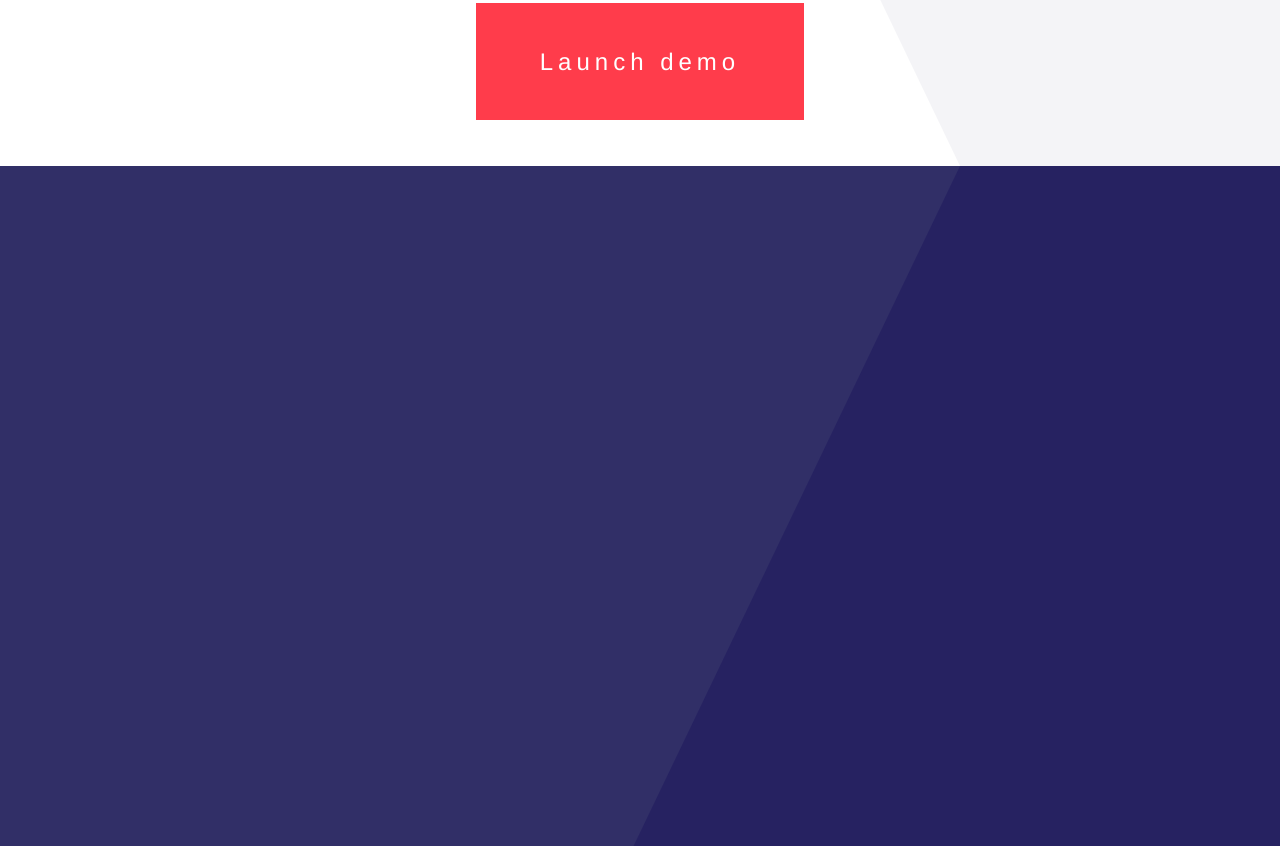
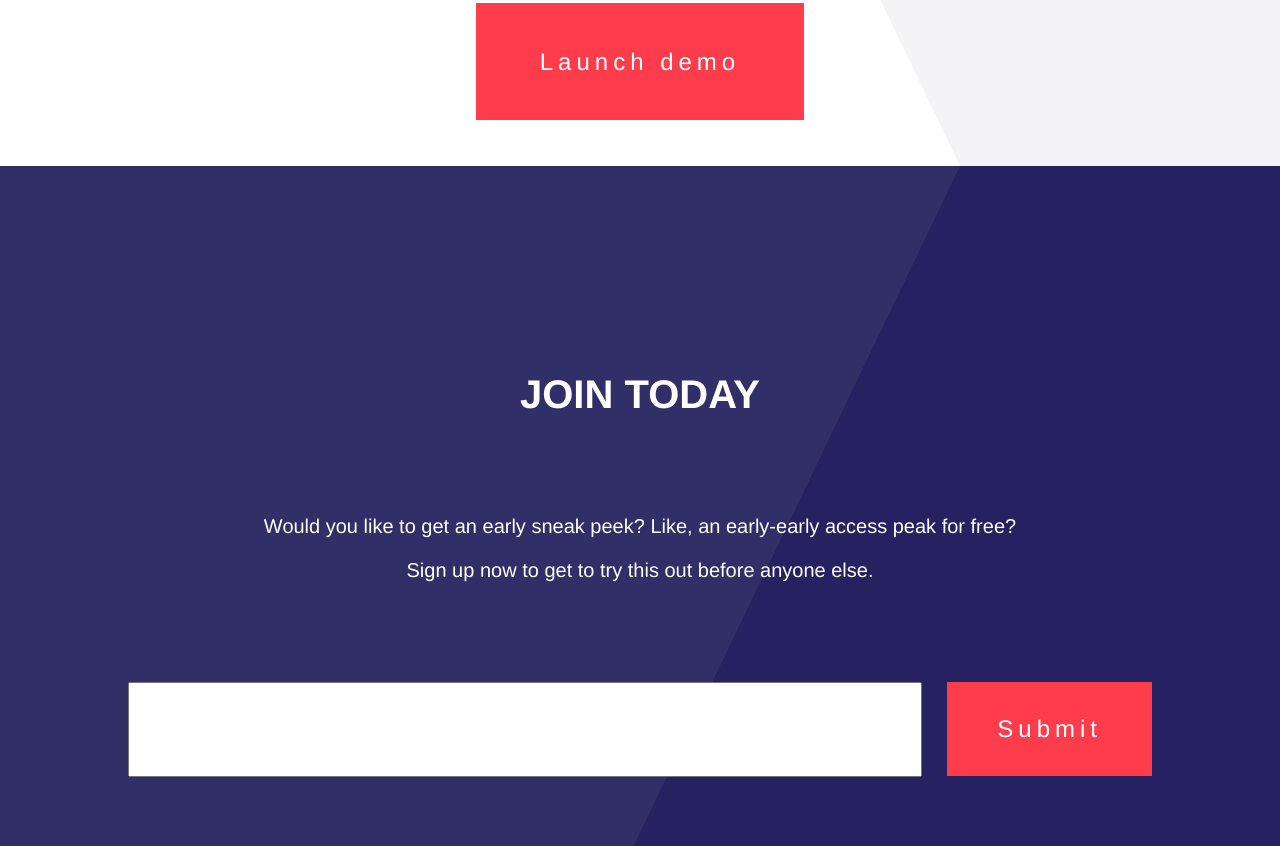
Before and after one commit to rvdleun/onoffice-website, a website: page index.html in a window 1280 px wide. Shown: the part 1834-2680 px from the top of the page. Drawn offline with Linux system fonts and the light colour scheme.

Commit message:
Added join-today screen

```diff
--- a/index.html
+++ b/index.html
@@ -40,7 +40,7 @@
     </div>
 
     <div class="content launch-demo">
-      <a href="#">
+      <a class="button" href="#">
         Launch demo
       </a>
     </div>
@@ -50,6 +50,23 @@
   </div>
 
   <div id="join-today" class="screen background-blue">
+    <div class="container">
+      <div class="content">
+        <h1>Join today</h1>
+        <div class="text">
+          <p>Would you like to get an early sneak peek? Like, an early-early access peak for free?</p>
+          <p>Sign up now to get to try this out before anyone else.</p>
+        </div>
+
+        <div class="form">
+          <input type="email" />
+          <button href="#" class="button">
+            Submit
+          </button>
+        </div>
+      </div>
+    </div>
+
     <div class="background-divider background-divider-left"></div>
     <div class="background-divider background-divider-right"></div>
   </div>
--- a/sass/_intro.scss
+++ b/sass/_intro.scss
@@ -2,24 +2,12 @@
 
 #intro {
   .content {
-    h1 {
-      font-size: 40px;
-      padding-top: 110px;
-      padding-bottom: 110px;
-      text-align: center;
-      text-transform: uppercase;
-    }
-
     .text {
-      float: left;
-      font-size: 20px;
       color: #262261;
-      line-height: 34px;
       width: 506px;
 
       p {
         margin-left: 100px;
-        margin-bottom: 10px;
       }
     }
 
@@ -49,22 +37,5 @@
     position: absolute;
     bottom: 85px;
     text-align: center;
-
-    a {
-      background-color: $color-red-light;
-      font-size: 24px;
-      color: #FFFFFF;
-      letter-spacing: 5px;
-      text-align: center;
-      line-height: 38px;
-      text-decoration: none;
-
-      padding: 45px 64px;
-      transition: 1s all;
-    }
-
-    a:hover {
-      background-color: $color-red-dark;
-    }
   }
 }
--- /dev/null
+++ b/sass/_jointoday.scss
@@ -0,0 +1,35 @@
+@import 'variables';
+
+#join-today {
+  color: $color-white-light;
+  text-align: center;
+
+  .content {
+    top: calc(50vh - 202px);
+  }
+
+  h1,
+  .text {
+    padding-top: 0;
+    padding-bottom: 85px;
+  }
+
+  p {
+    width: 1024px;
+  }
+
+  .form {
+    input {
+      float: left;
+      font-size: 18px;
+      width: calc(100% - 230px);
+      padding: 35px 45px;
+      color: $color-black;
+    }
+
+    button {
+      float: right;
+      padding: 28px 50px;
+    }
+  }
+}
--- a/sass/_screen.scss
+++ b/sass/_screen.scss
@@ -65,5 +65,40 @@
     left: calc((100vw / 2) - 512px);
     width: 1024px;
     z-index: 100;
+
+    h1 {
+      font-size: 40px;
+      padding-top: 110px;
+      padding-bottom: 110px;
+      text-align: center;
+      text-transform: uppercase;
+    }
+
+    .text {
+      float: left;
+      font-size: 20px;
+      line-height: 34px;
+
+      p {
+        margin-bottom: 10px;
+      }
+    }
+
+    .button {
+      background-color: $color-red-light;
+      font-size: 24px;
+      color: #FFFFFF;
+      letter-spacing: 5px;
+      text-align: center;
+      line-height: 38px;
+      text-decoration: none;
+
+      padding: 45px 64px;
+      transition: 1s all;
+    }
+
+    .button:hover {
+      background-color: $color-red-dark;
+    }
   }
 }
--- a/sass/_variables.scss
+++ b/sass/_variables.scss
@@ -24,6 +24,7 @@ $spacer: 1rem;
 $media-screen-min-height: "screen and (max-height: $screen-min-height)";
 $screen-min-height: 1000px;
 
+$color-black: #000000;
 $color-blue-dark: #262261;
 $color-blue-light: #312f67;
 $color-red-dark: #E53543;
--- a/sass/style.scss
+++ b/sass/style.scss
@@ -25,5 +25,6 @@
 
 @import "footer";
 @import "intro";
+@import "jointoday";
 @import "menu";
 @import "screen";
```
Also changed, not shown: css/style.css, css/style.min.css.
